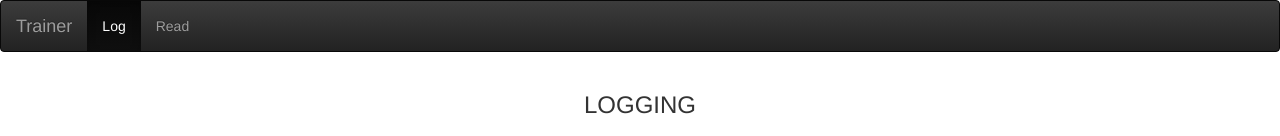
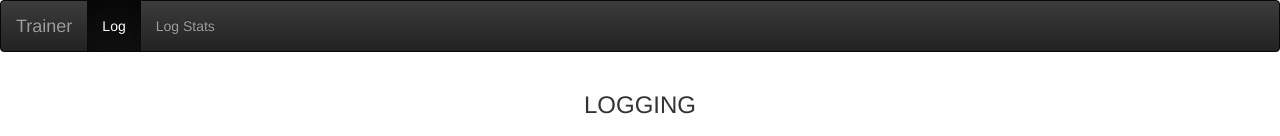
Before and after one commit to skangude/trainer, an Angular app: page / in a window 1280 px wide. Shown: the top 136 px of the page. Built offline with nearby package versions, Linux system fonts and the light colour scheme.

Commit message:
menu link for log  Result page added

```diff
--- a/src/app/app.component.html
+++ b/src/app/app.component.html
@@ -15,7 +15,7 @@
     <div class="collapse navbar-collapse" id="bs-example-navbar-collapse-1">
       <ul class="nav navbar-nav">
         <li class="active"><a href="#">Log <span class="sr-only">(current)</span></a></li>
-        <li><a href="#">Read</a></li>
+        <li><a href="/logResult">Log Stats</a></li>
       </ul>
     </div><!-- /.navbar-collapse -->
   </div><!-- /.container-fluid -->
```
